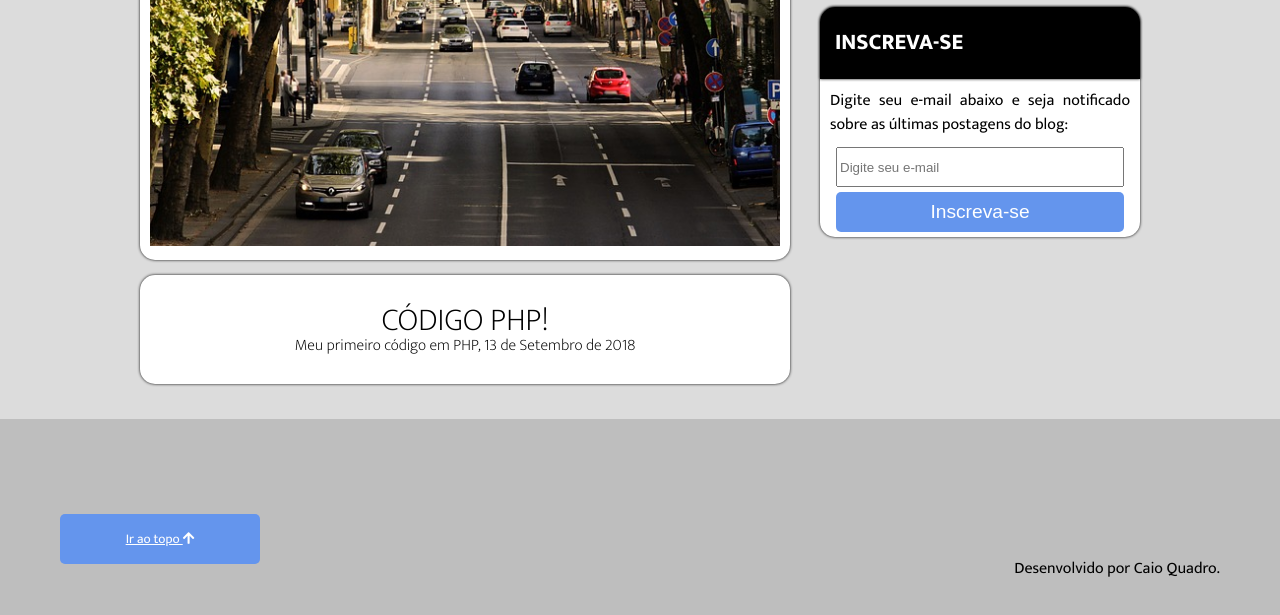
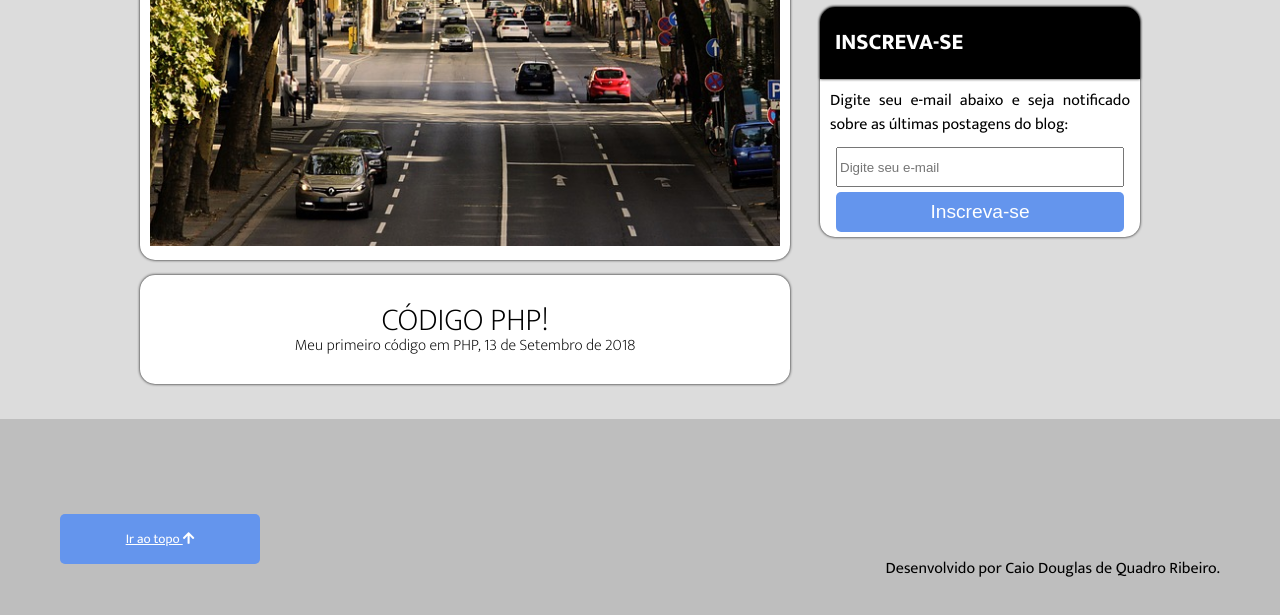
Before and after one commit to codetodestroy/meuPrimeiroProjetoWEB, a plain HTML site: page index.html in a window 1280 px wide. Shown: the part 825-1440 px from the top of the page. Drawn offline with Linux system fonts and the light colour scheme.

Commit message:
Fiz um reparo no footer e title

```diff
--- a/index.html
+++ b/index.html
@@ -3,7 +3,7 @@
 	<head>
 		<meta charset="UTF-8">
 		<meta name="viewport" content="width=device-width, initial-scale=1">
-		<title>Projeto 01 - Flexbox</title>
+		<title>Projeto 01</title>
 
 		<link rel="stylesheet" href="https://use.fontawesome.com/releases/v5.3.1/css/all.css" integrity="sha384-mzrmE5qonljUremFsqc01SB46JvROS7bZs3IO2EmfFsd15uHvIt+Y8vEf7N7fWAU" crossorigin="anonymous">
 		<link rel="stylesheet" href="https://fonts.googleapis.com/css?family=Mukta:200,400,600,800">
@@ -88,7 +88,7 @@
 
 		<footer class="footer">
 			<button><a href="#">Ir ao topo <i class="fas fa-arrow-up"></a></i></button>
-			<small>Desenvolvido por Caio Quadro.</small>
+			<small>Desenvolvido por Caio Douglas de Quadro Ribeiro.</small>
 		</footer>
 
 	</body>
```
